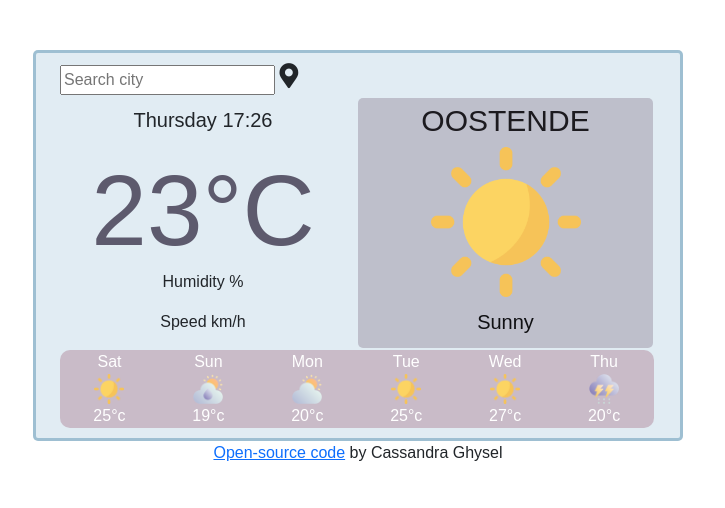
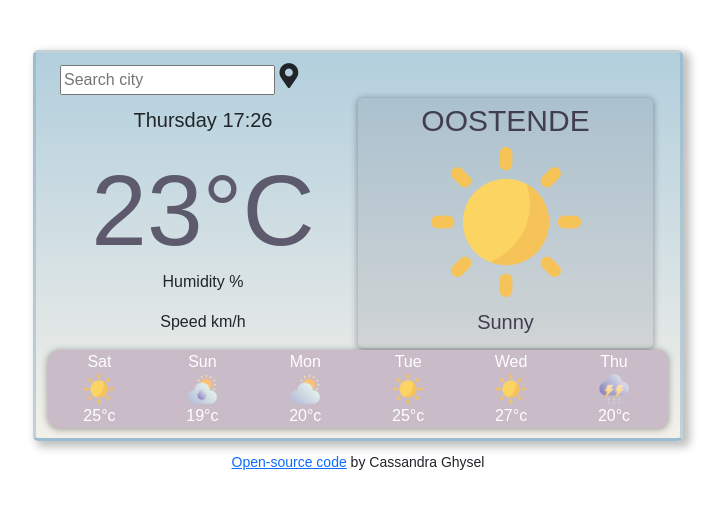
Before and after one commit to Cassieopeia/ProjectWeatherApp, a website built with Parcel: page index.html in a window 1280 px wide. Shown: the whole page, without its empty margins (282-1007 px from the left). Built offline with nearby package versions, Linux system fonts and the light colour scheme; no server answers.

Commit message:
touch up

```diff
--- a/index.html
+++ b/index.html
@@ -41,7 +41,7 @@
                 <img src="Images/sun.png" width=150 alt="Sun">
                 <p class="weather" id="weatherdis"> Sunny </p>
             </div>
-            <div class="row">
+            <div class="row" id="forecastWeekday">
                 <div class="col-2" id="curvefront">
                     <span id="First"> Sat </span> <br />
                     <img src="Images/sun.png" width=30> <br />
@@ -75,9 +75,10 @@
             </div>
         </div>
     </div>
-      <p id="openSource">
+      <small id="openSource">
 <a href="https://github.com/Cassieopeia/ProjectWeatherApp" target="blank">Open-source code</a> by Cassandra Ghysel
-      </p>
+      </small>
+
 </body>
 <script src="src/index.js">
 </script>
--- a/src/style.css
+++ b/src/style.css
@@ -2,16 +2,18 @@ body {
   font-family: sans-serif;
 }
 .container {
+  display: block;
   font-family: "M PLUS Rounded 1c", sans-serif;
-  background-color: #e1ecf3;
+  background-image: linear-gradient(to top, #f3f0e9 0%, #b2cfdd 100%);
 
   border: solid;
-  border-color: rgba(93, 148, 179, 0.507);
+  border-color: rgba(114, 158, 184, 0.384);
   border-radius: 5px;
   margin-top: 50px;
   max-width: 650px;
   padding-top: 10px;
   padding-bottom: 10px;
+  box-shadow: 5px 4px 8px 2px rgba(0, 0, 0, 0.25);
 }
 
 #searchCity {
@@ -48,14 +50,19 @@ body {
 
 h3 {
   font-size: 30px;
+  color: #413e50;
   text-transform: uppercase;
   line-height: 1.2;
+}
+
+#weatherdis {
+  color: #413e50;
 }
 
 #locationweatherbox {
   text-align: center;
   color: rgb(28, 26, 31);
-  background-color: #b6b4c2cc;
+  background-color: #41415a1f;
   box-sizing: border-box;
   width: 295px;
   height: 250px;
@@ -64,20 +71,13 @@ h3 {
   border-radius: 5px;
   border-color: white;
   padding-top: 5px;
+  box-shadow: 0px 1px 6px 1px rgba(0, 0, 0, 0.31);
 }
 
-#curvefront {
-  border-radius: 10px 0px 0px 10px;
-}
-
-#curveback {
-  border-radius: 0px 10px 10px 0px;
-}
 .col-2 {
   text-align: center;
   padding: 0px;
   color: white;
-  background-color: #c9bbc8;
   width: 16.6%;
 }
 
@@ -100,8 +100,16 @@ h2 {
   padding-top: 10px;
 }
 
+#forecastWeekday {
+  box-shadow: 0px 1px 6px 1px rgba(0, 0, 0, 0.31);
+  padding: 0px;
+  border-radius: 12px 10px 10px 12px;
+  background-color: #c9bbc8;
+}
+
 #openSource {
   display: block;
   text-align: center;
   margin: 0 auto;
+  line-height: 3;
 }
```
